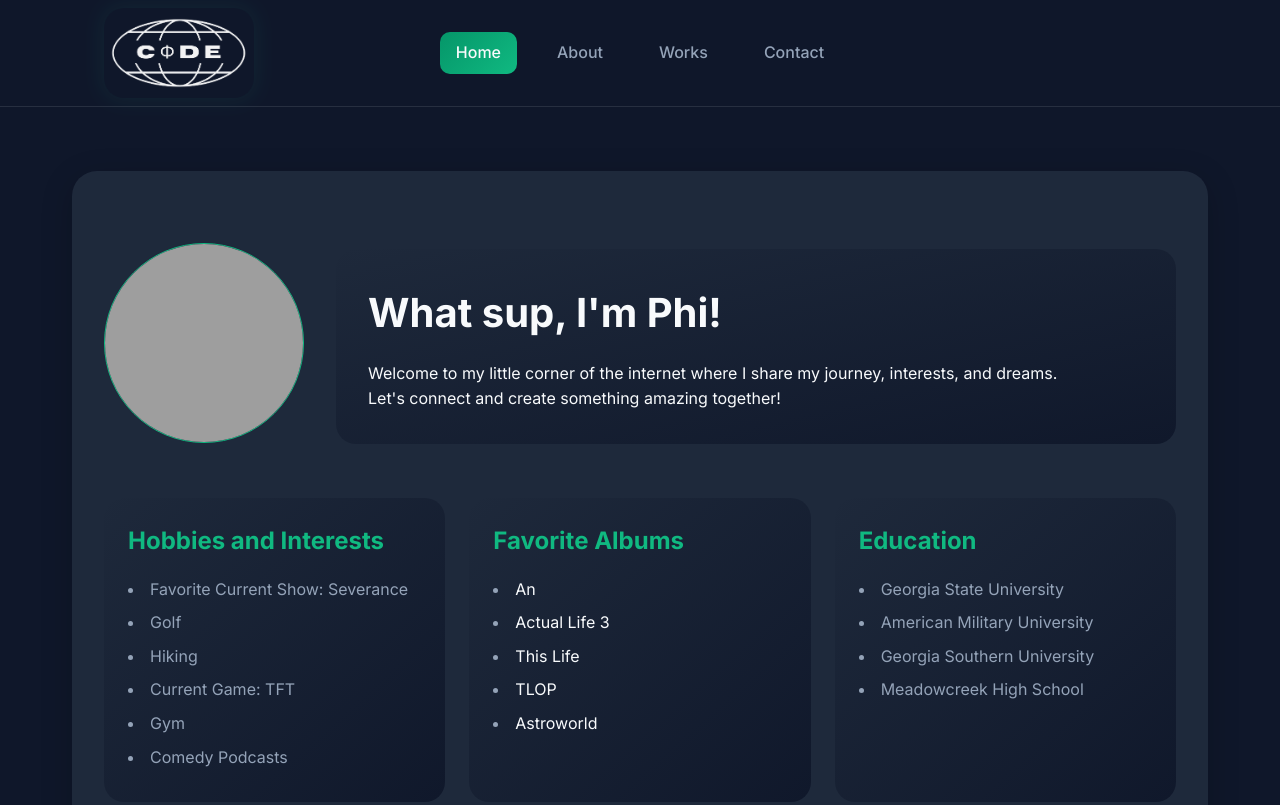
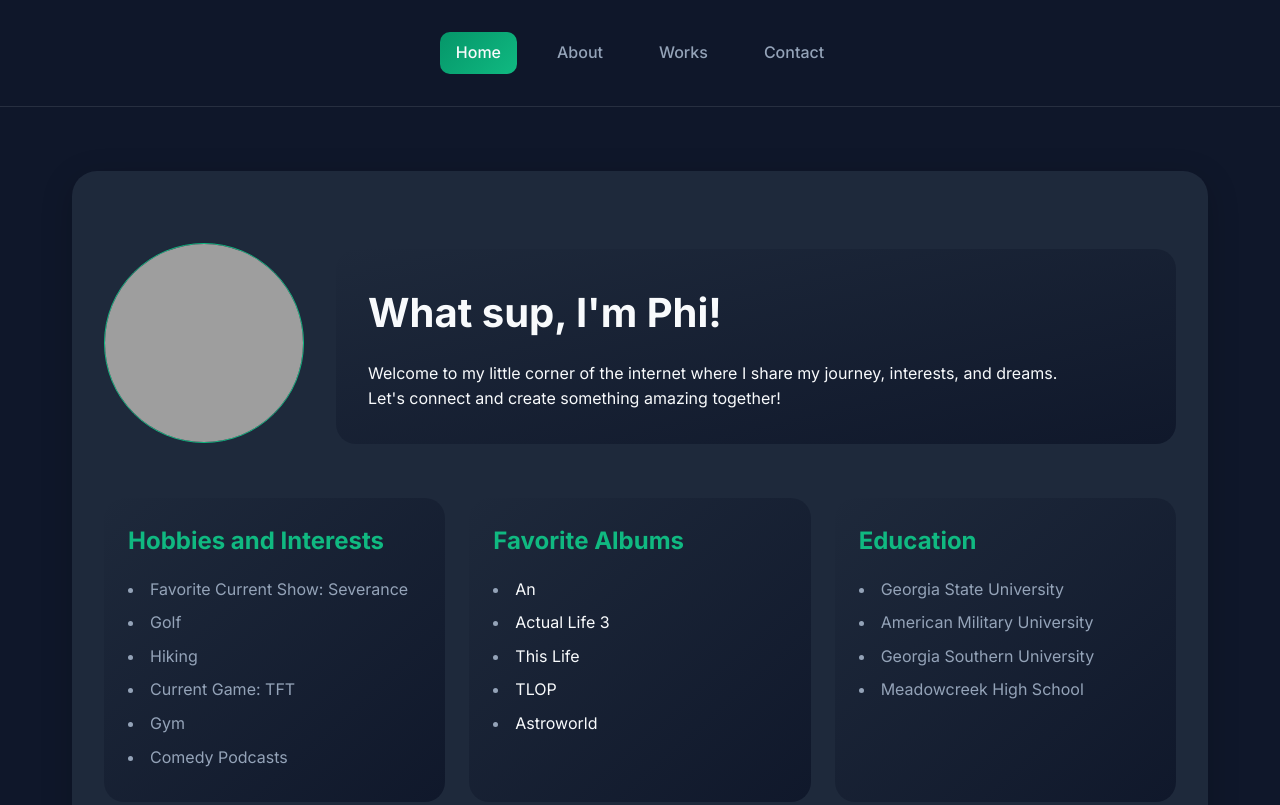
Before and after one commit to phitly/phitly.github.io, a plain HTML site: page index.html in a window 1280 px wide. Shown: the top 805 px of the page. Drawn offline with Linux system fonts and the light colour scheme; grey boxes are pictures that could not be loaded.

Commit message:
deleted logo

```diff
--- a/index.html
+++ b/index.html
@@ -25,9 +25,7 @@
         <div class="main-container">
             <div class="container">
                 <div class="profile-section">
-                    <div class="logo-container">
-                        <img src="logo2.png.png" alt="CODE Logo" class="site-logo">
-                    </div>
+
                     <div class="image-placeholder">
                         <img src="headshot2.png" alt="Phi's Profile Picture">
                     </div>
```
